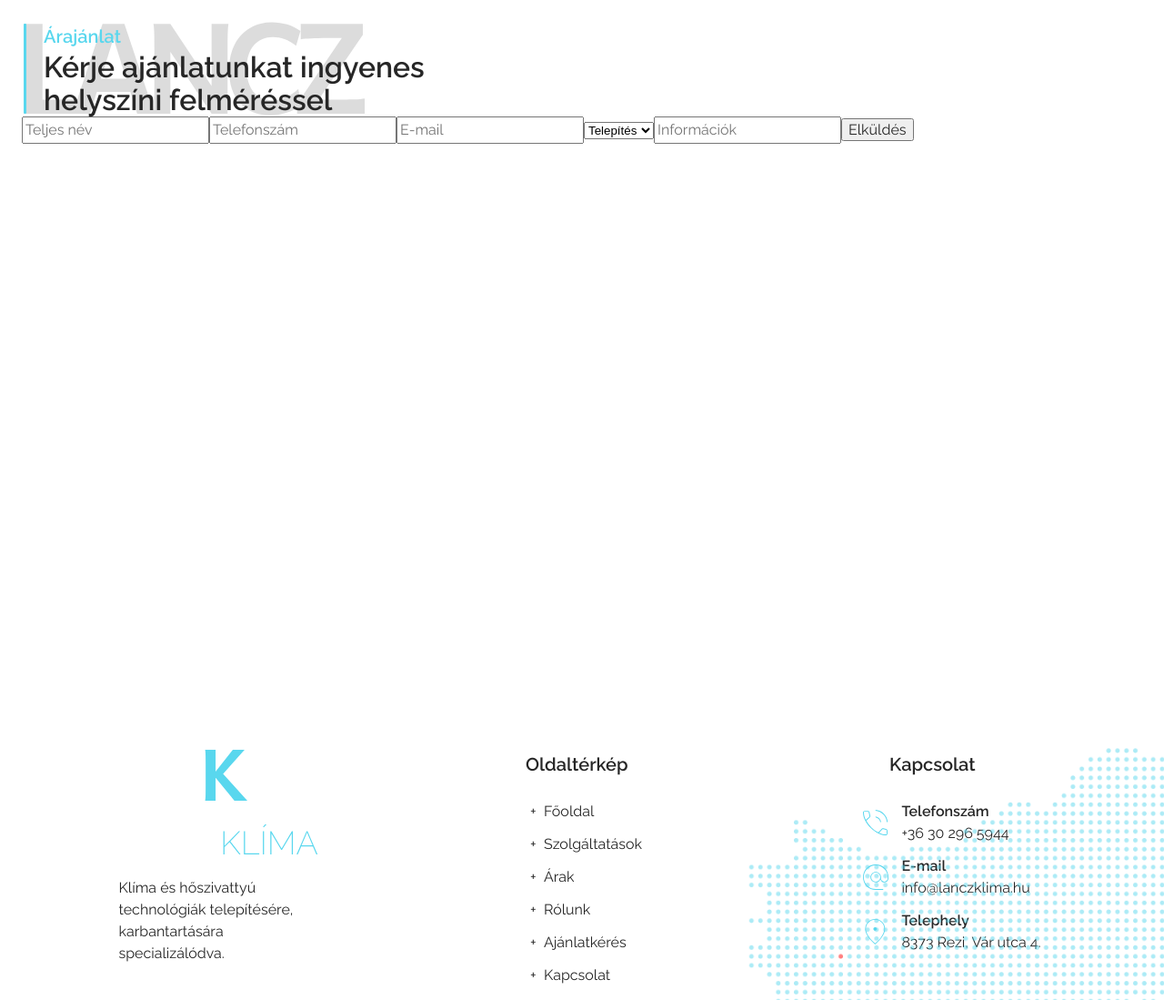
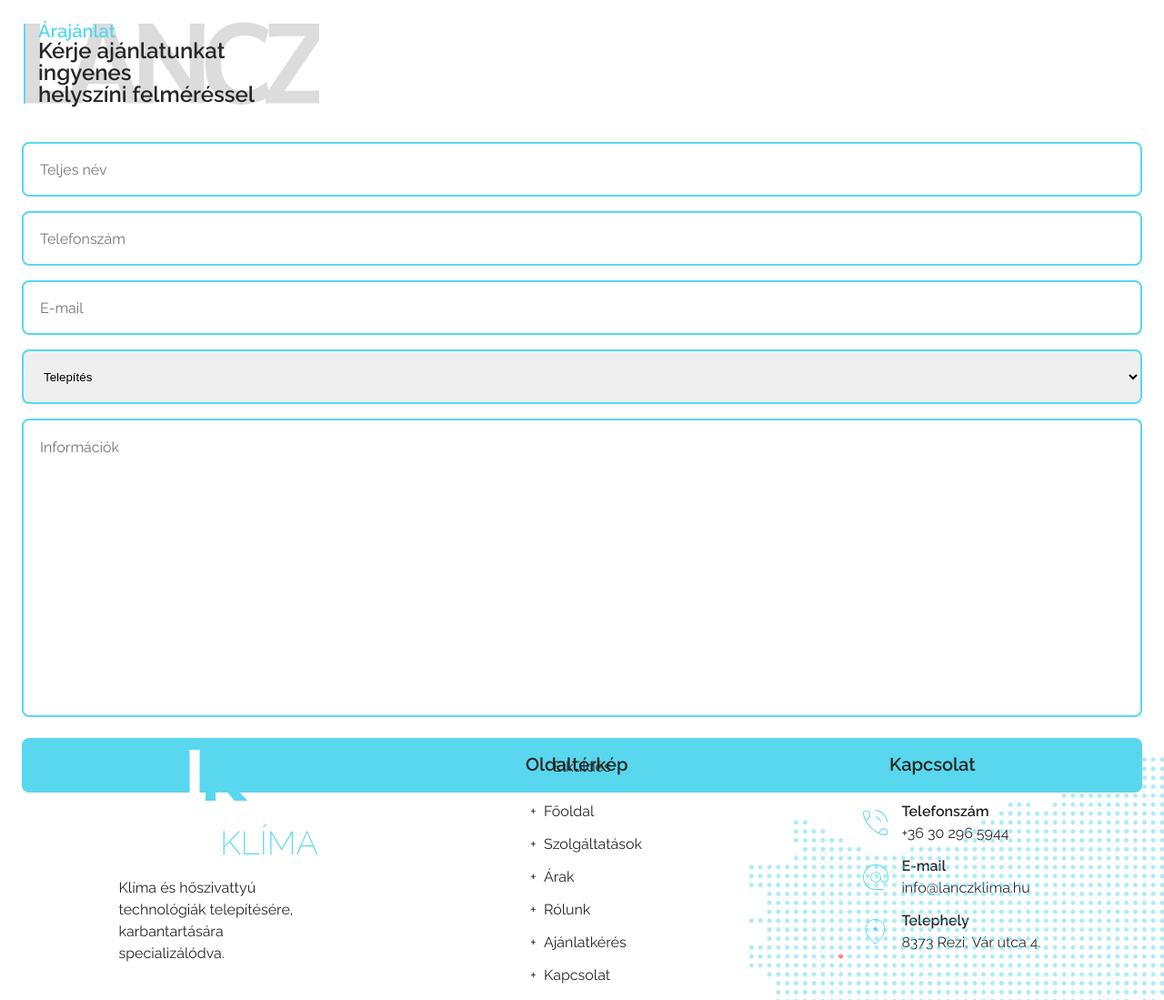
Before and after one commit to rajkaiandras/lancz-air-conditioning, a React app: page / in a window 1280 px wide. Shown: the part 1600-2699 px from the top of the page at 91% size. Built offline with nearby package versions, Linux system fonts and the light colour scheme.

Commit message:
Styling price offer form!

```diff
--- /dev/null
+++ b/src/components/PriceOfferForm/PriceOfferForm.jsx
@@ -0,0 +1,67 @@
+import React, { useState } from 'react';
+
+// styles
+import './PriceOfferForm.css';
+
+export const PriceOfferForm = () => {
+  const [fullName, setFullName] = useState('');
+  const [phoneNumber, setPhoneNumber] = useState('');
+  const [emailAddress, setEmailAddress] = useState('');
+  const [offerSubject, setOfferSubject] = useState('');
+  const [offerInformation, setOfferInformation] = useState('');
+
+  const priceOffer = {
+    'Teljes név': fullName,
+    Telefonszám: phoneNumber,
+    'E-mail cím': emailAddress,
+    'Ajánlat tárgya': offerSubject,
+    Információk: offerInformation,
+  };
+
+  const handlePriceOfferSubmit = (e) => {
+    e.preventDefault();
+    console.log(priceOffer);
+  };
+
+  return (
+    <form className="PriceOfferForm">
+      <input
+        type="text"
+        value={fullName}
+        onChange={(e) => setFullName(e.target.value)}
+        placeholder="Teljes név"
+      />
+      <input
+        type="tel"
+        value={phoneNumber}
+        onChange={(e) => setPhoneNumber(e.target.value)}
+        placeholder="Telefonszám"
+      />
+      <input
+        type="email"
+        value={emailAddress}
+        onChange={(e) => setEmailAddress(e.target.value)}
+        placeholder="E-mail"
+      />
+      <div className="select">
+        <select
+          value={offerSubject}
+          onChange={(e) => setOfferSubject(e.target.value)}
+        >
+          <option value="install">Telepítés</option>
+          <option value="repair">Javítás</option>
+          <option value="warrantee">Garancia</option>
+        </select>
+      </div>
+      <textarea
+        type="text"
+        value={offerInformation}
+        onChange={(e) => setOfferInformation(e.target.value)}
+        placeholder="Információk"
+        rows="4"
+        cols="50"
+      />
+      <input type="submit" onClick={handlePriceOfferSubmit} value="Elküldés" />
+    </form>
+  );
+};
--- /dev/null
+++ b/src/components/PriceOfferForm/PriceOfferForm.scss
@@ -0,0 +1,36 @@
+@charset 'UTF-8';
+
+// custom properties
+@import '../../styles/custom-properties/_variables.scss';
+
+// price offer form styles
+.PriceOfferForm {
+  input,
+  select {
+    height: 60px;
+  }
+
+  input,
+  textarea,
+  select {
+    width: 100%;
+    padding: 18px;
+    border: 2px solid $global-clr-design-blue;
+    border-radius: 8px;
+    margin-bottom: 16px;
+    outline: none;
+
+    &:focus {
+      border: 2px solid $global-clr-design-blue;
+    }
+
+    &[type='submit'] {
+      background-color: $global-clr-design-blue;
+    }
+  }
+
+  textarea {
+    height: 328px;
+    resize: none;
+  }
+}
--- a/src/components/SectionTitle/SectionTitle.scss
+++ b/src/components/SectionTitle/SectionTitle.scss
@@ -5,16 +5,19 @@
 
 // section title styles
 .SectionTitle {
-  padding-left: 24px;
+  width: 327px;
+  height: 92px;
+  padding-left: 18px;
+  margin-bottom: 40px;
   background-image: url(../../assets/logos/logo-name-grayscale.svg);
   background-repeat: no-repeat;
-  background-size: contain;
+  background-size: cover;
   position: relative;
 
   &:before {
     content: '';
-    width: 3px;
-    height: 99px;
+    width: 2px;
+    height: 88px;
     border-radius: 1px;
     background-color: $global-clr-design-blue;
     position: absolute;
@@ -27,12 +30,15 @@
     margin: 0;
   }
 
-  .subtitle {
-    color: inherit;
+  .main-title {
+    line-height: 20px;
+    color: $global-clr-design-blue;
   }
 
-  .main-title {
-    color: $global-clr-design-blue;
+  .subtitle {
+    font-size: 24px;
+    line-height: 24px;
+    color: inherit;
   }
 
   .dark-mode {
--- a/src/sections/MainFooter/MainFooter.jsx
+++ b/src/sections/MainFooter/MainFooter.jsx
@@ -110,6 +110,7 @@ export const MainFooter = () => {
           <small>
             developed by{' '}
             <a
+              className="developer-name"
               href="https://www.linkedin.com/in/andrasrajkai"
               target="_blank"
               rel="noreferrer"
--- a/src/sections/PriceOffer/PriceOffer.jsx
+++ b/src/sections/PriceOffer/PriceOffer.jsx
@@ -1,78 +1,23 @@
-import React, { useContext, useState } from 'react';
+import React, { useContext } from 'react';
+
+// dark mode context
+import { DarkModeContext } from '../../contexts/DarkModeContext.jsx';
 
 // components
 import { SectionTitle } from '../../components/SectionTitle/SectionTitle.jsx';
-
-// dark mode context
-import { DarkModeContext } from '../../contexts/DarkModeContext.jsx';
+import { PriceOfferForm } from '../../components/PriceOfferForm/PriceOfferForm.jsx';
 
 // styles
 import './PriceOffer.css';
 
 export const PriceOffer = () => {
   const { darkMode } = useContext(DarkModeContext);
-  const [fullName, setFullName] = useState('');
-  const [phoneNumber, setPhoneNumber] = useState('');
-  const [emailAddress, setEmailAddress] = useState('');
-  const [offerSubject, setOfferSubject] = useState('');
-  const [offerInformation, setOfferInformation] = useState('');
-
-  const priceOffer = {
-    'Teljes név': fullName,
-    Telefonszám: phoneNumber,
-    'E-mail cím': emailAddress,
-    'Ajánlat tárgya': offerSubject,
-    Információk: offerInformation,
-  };
-
-  const handlePriceOfferSubmit = (e) => {
-    e.preventDefault();
-    console.log(priceOffer);
-  };
 
   return (
     <section className="PriceOffer" id="section-price-offer">
       <div className={`price-offer-container ${darkMode ? 'dark-mode' : ''}`}>
         <SectionTitle />
-        <form className="price-offer-form">
-          <input
-            type="text"
-            value={fullName}
-            onChange={(e) => setFullName(e.target.value)}
-            placeholder="Teljes név"
-          />
-          <input
-            type="tel"
-            value={phoneNumber}
-            onChange={(e) => setPhoneNumber(e.target.value)}
-            placeholder="Telefonszám"
-          />
-          <input
-            type="email"
-            value={emailAddress}
-            onChange={(e) => setEmailAddress(e.target.value)}
-            placeholder="E-mail"
-          />
-          <select
-            value={offerSubject}
-            onChange={(e) => setOfferSubject(e.target.value)}
-          >
-            <option value="install">Telepítés</option>
-            <option value="repair">Javítás</option>
-            <option value="warrantee">Garancia</option>
-          </select>
-          <input
-            type="text"
-            value={offerInformation}
-            onChange={(e) => setOfferInformation(e.target.value)}
-            placeholder="Információk"
-          />
-          <input
-            type="submit"
-            onClick={handlePriceOfferSubmit}
-            value="Elküldés"
-          />
-        </form>
+        <PriceOfferForm />
       </div>
     </section>
   );
```
Also changed, not shown: src/sections/MainFooter/MainFooter.scss (+8 -0 lines), src/components/PriceOfferForm/PriceOfferForm.css (added), src/components/SectionTitle/SectionTitle.css, src/sections/MainFooter/MainFooter.css, 3 other files.
